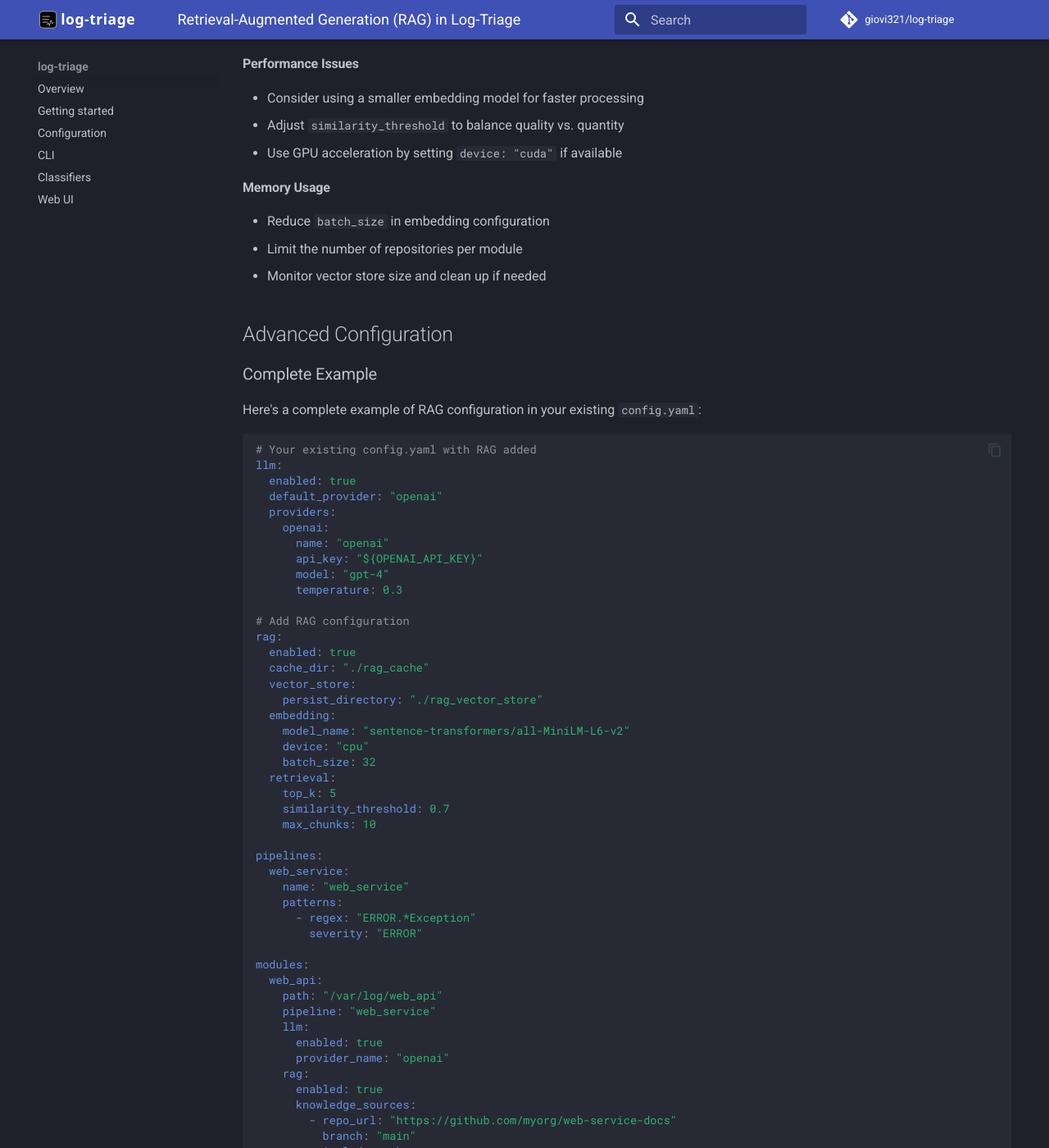
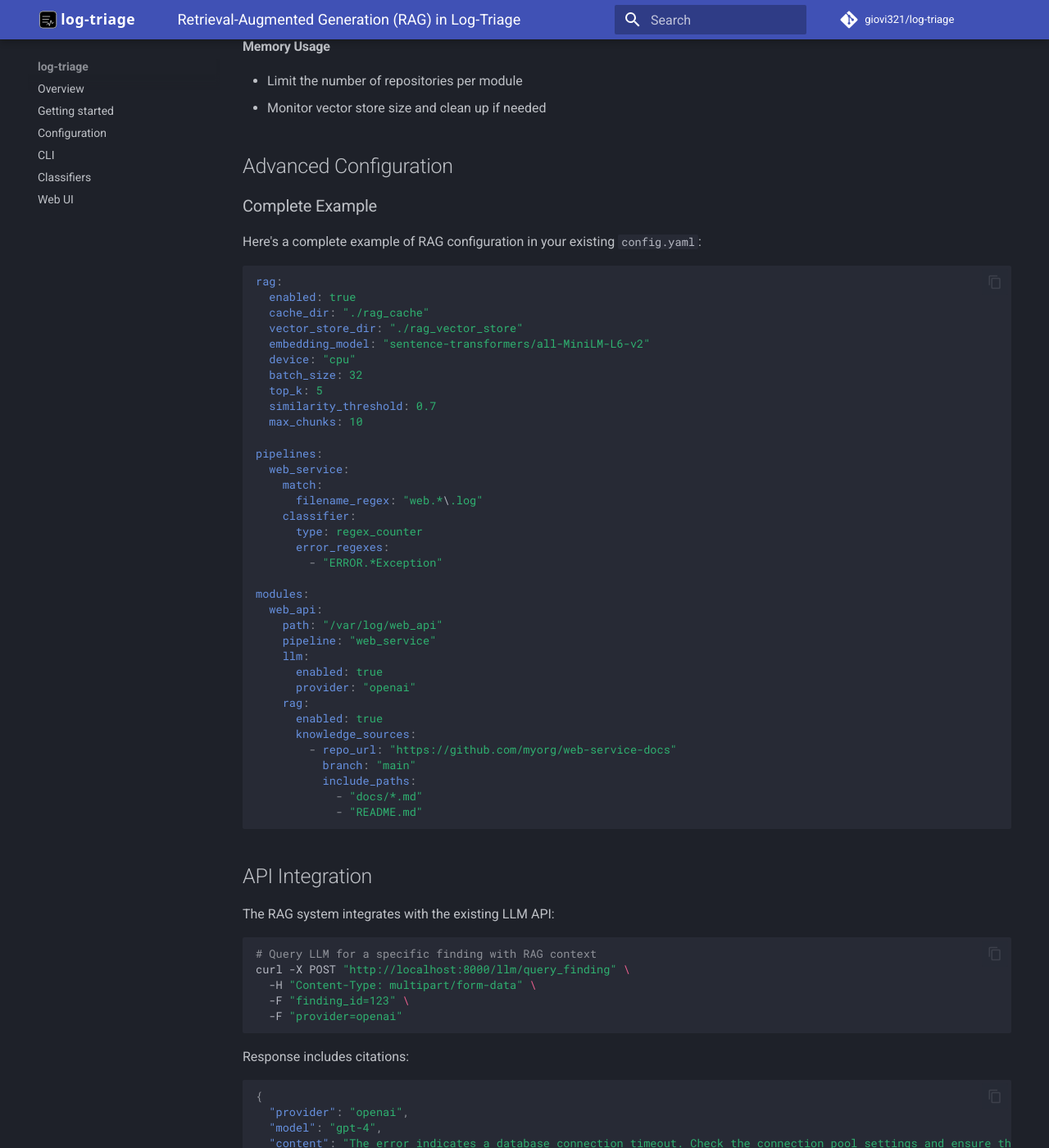
Before and after one commit to giovi321/log-triage, an MkDocs documentation site: the page built from docs/RAG.md, in a window 1280 px wide and 1400 px high, scrolled down 4926 px. Shown: the whole window at 82% size. Built offline with MkDocs 1.6.1 and Material for MkDocs 9.7.7, drawn with Linux system fonts in a browser that asks for light colours; comment, search, counter and statistics services are not loaded; some of the changed text lies outside the part shown.

Commit message:
Simplified RAG configuration

````diff
--- a/docs/RAG.md
+++ b/docs/RAG.md
@@ -22,16 +22,13 @@ Add a `rag` section to your existing `config.yaml`:
 rag:
   enabled: true
   cache_dir: "./rag_cache"
-  vector_store:
-    persist_directory: "./rag_vector_store"
-  embedding:
-    model_name: "sentence-transformers/all-MiniLM-L6-v2"
-    device: "cpu"  # or "cuda" for GPU acceleration
-    batch_size: 32
-  retrieval:
-    top_k: 5
-    similarity_threshold: 0.7
-    max_chunks: 10
+  vector_store_dir: "./rag_vector_store"
+  embedding_model: "sentence-transformers/all-MiniLM-L6-v2"
+  device: "cpu"  # or "cuda" for GPU acceleration
+  batch_size: 32
+  top_k: 5
+  similarity_threshold: 0.7
+  max_chunks: 10
 ```
 
 ### Module-Specific RAG Configuration
@@ -45,7 +42,7 @@ modules:
     pipeline: "my_pipeline"
     llm:
       enabled: true
-      provider_name: "openai"
+      provider: "openai"
     rag:
       enabled: true
       knowledge_sources:
@@ -204,7 +195,6 @@ The AI logs explorer has been updated to:
 - Use GPU acceleration by setting `device: "cuda"` if available
 
 #### Memory Usage
-- Reduce `batch_size` in embedding configuration
 - Limit the number of repositories per module
 - Monitor vector store size and clean up if needed
 
@@ -215,38 +205,25 @@ The AI logs explorer has been updated to:
 Here's a complete example of RAG configuration in your existing `config.yaml`:
 
 ```yaml
-# Your existing config.yaml with RAG added
-llm:
-  enabled: true
-  default_provider: "openai"
-  providers:
-    openai:
-      name: "openai"
-      api_key: "${OPENAI_API_KEY}"
-      model: "gpt-4"
-      temperature: 0.3
-
-# Add RAG configuration
 rag:
   enabled: true
   cache_dir: "./rag_cache"
-  vector_store:
-    persist_directory: "./rag_vector_store"
-  embedding:
-    model_name: "sentence-transformers/all-MiniLM-L6-v2"
-    device: "cpu"
-    batch_size: 32
-  retrieval:
-    top_k: 5
-    similarity_threshold: 0.7
-    max_chunks: 10
+  vector_store_dir: "./rag_vector_store"
+  embedding_model: "sentence-transformers/all-MiniLM-L6-v2"
+  device: "cpu"
+  batch_size: 32
+  top_k: 5
+  similarity_threshold: 0.7
+  max_chunks: 10
 
 pipelines:
   web_service:
-    name: "web_service"
-    patterns:
-      - regex: "ERROR.*Exception"
-        severity: "ERROR"
+    match:
+      filename_regex: "web.*\.log"
+    classifier:
+      type: regex_counter
+      error_regexes:
+        - "ERROR.*Exception"
 
 modules:
   web_api:
@@ -254,7 +231,7 @@ modules:
     pipeline: "web_service"
     llm:
       enabled: true
-      provider_name: "openai"
+      provider: "openai"
     rag:
       enabled: true
       knowledge_sources:
````
Also changed, not shown: other parts of docs/RAG.md (+0 -6 lines), config.example.yaml (+16 -36 lines), docs/RAG-QuickStart.md (+20 -26 lines), docs/configuration.md (+8 -11 lines), 3 other files.
